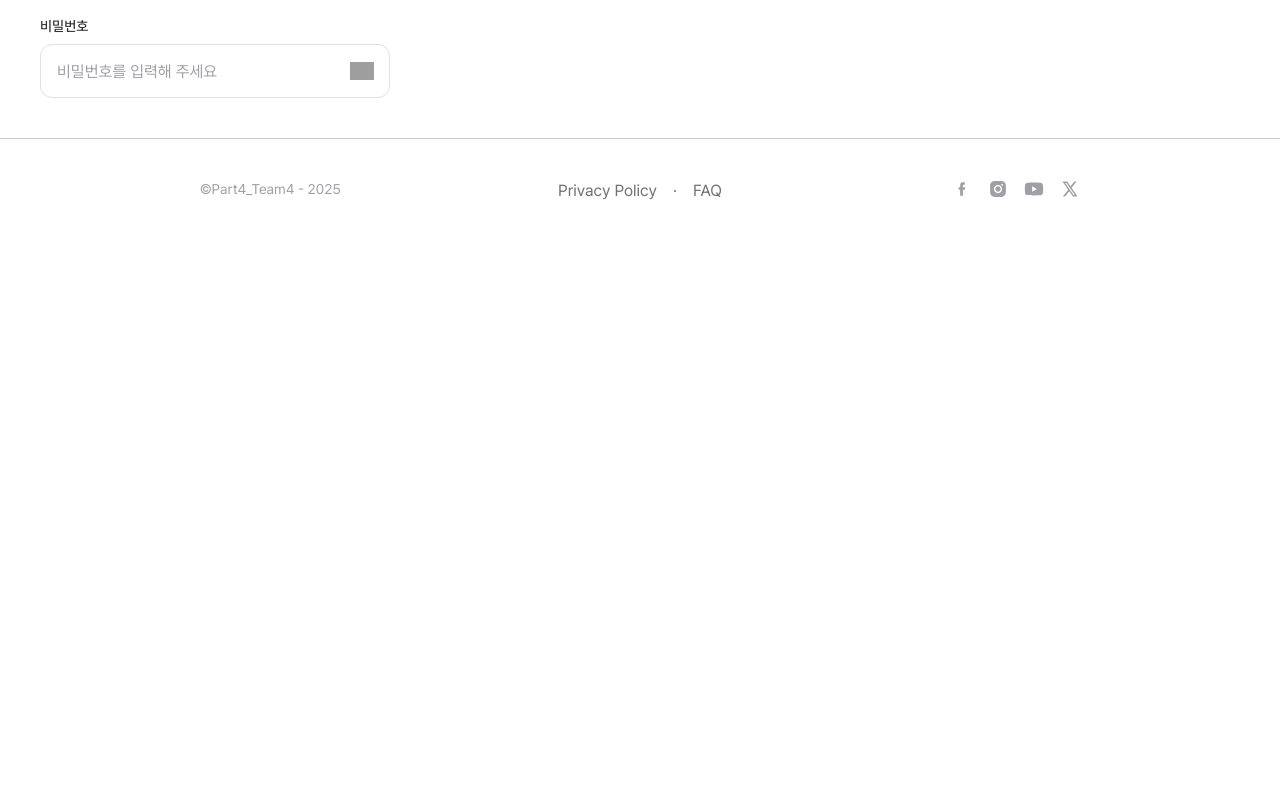
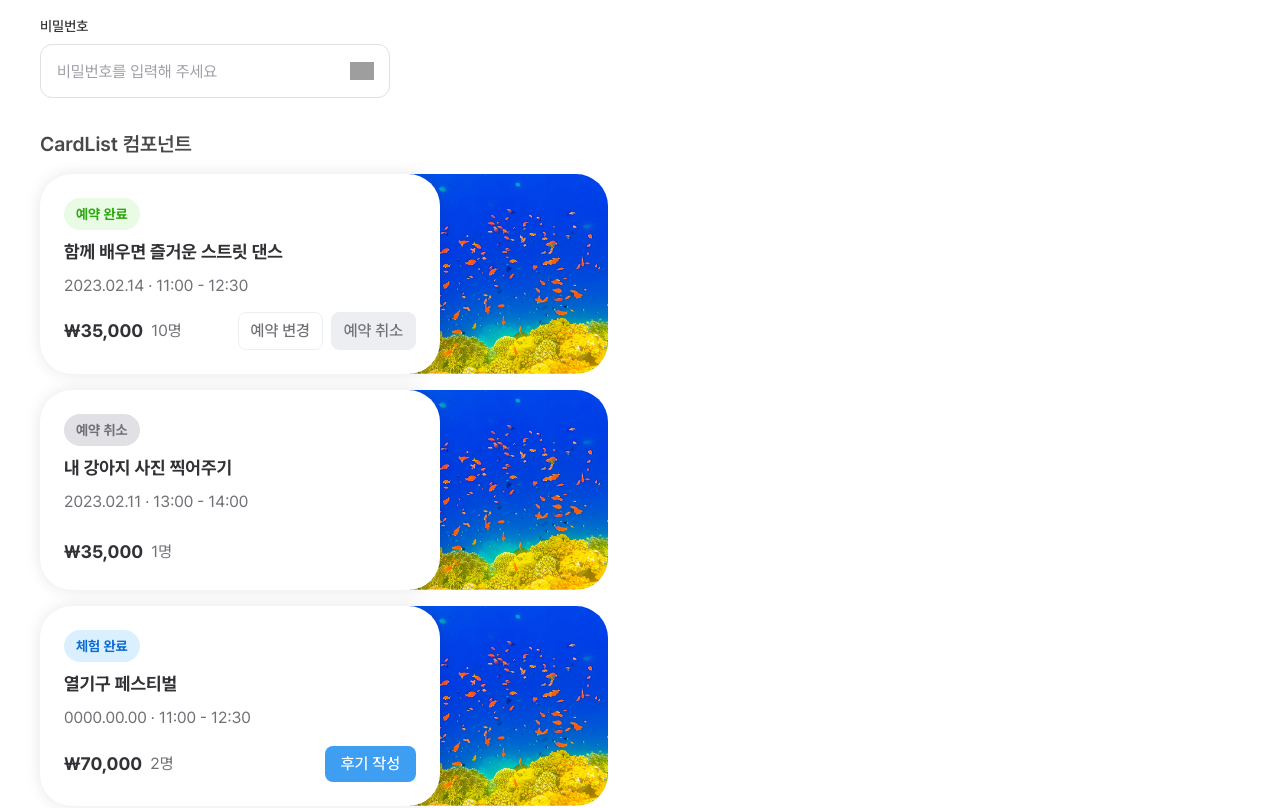
Before and after one commit to sseung30/LiveTrip, a Next.js app: page /test/stateBadge in a window 1280 px wide. Shown: the part 908-1716 px from the top of the page. Before the commit the page ends 1151 px from the top, so only its background shows below. Built offline with nearby package versions, Linux system fonts and the light colour scheme; grey boxes are pictures that could not be loaded.

Commit message:
feat: cardList 컴포넌트 UI 추가

```diff
--- a/src/app/test/sideMenu/page.tsx
+++ /dev/null
@@ -1,27 +0,0 @@
-import SideMenu from '@/components/sideMenu/SideMenu';
-
-export default function SideMenuTestPage() {
-  return (
-    <div className='min-h-screen bg-gray-900 p-10'>
-      <h1 className='mb-8 text-3xl font-bold text-white'>
-        SideMenu 컴포넌트 테스트
-      </h1>
-
-      <div className='flex gap-8'>
-        <div className='space-y-4'>
-          <h2 className='text-xl font-semibold text-white'>
-            Large Size (291x450)
-          </h2>
-          <SideMenu size='large' />
-        </div>
-
-        <div className='space-y-4'>
-          <h2 className='text-xl font-semibold text-white'>
-            Small Size (178x342)
-          </h2>
-          <SideMenu size='small' />
-        </div>
-      </div>
-    </div>
-  );
-}
--- a/src/app/test/stateBadge/page.tsx
+++ b/src/app/test/stateBadge/page.tsx
@@ -1,18 +1,10 @@
 'use client';
 
 import { useState } from 'react';
+import CardList from '@/components/cardList/CardList';
 import SideMenu from '@/components/sideMenu/SideMenu';
 import StateBadge from '@/components/stateBadge/StateBadge';
-import type { StateType } from '@/components/stateBadge/type';
 import Input from '@/components/ui/Input/Input';
-
-const stateTestData: StateType[] = [
-  'cancelled',
-  'completed',
-  'rejected',
-  'experience_completed',
-  'approved',
-];
 
 export default function StateBadgeTestPage() {
   const [emailValue, setEmailValue] = useState('');
@@ -84,6 +76,69 @@ export default function StateBadgeTestPage() {
           />
         </div>
       </div>
+
+      {/* CardList 테스트 */}
+      <div>
+        <h2 className='mb-4 text-xl font-semibold text-gray-800'>
+          CardList 컴포넌트
+        </h2>
+        <div className='flex flex-col gap-4'>
+          <CardList
+            state='completed'
+            title='함께 배우면 즐거운 스트릿 댄스'
+            date='2023.02.14'
+            startTime='11:00'
+            endTime='12:30'
+            price={35000}
+            capacity={10}
+            onChangeReservation={() => {
+              console.log('예약 변경');
+            }}
+            onCancelReservation={() => {
+              console.log('예약 취소');
+            }}
+            onWriteReview={() => {
+              console.log('후기 작성');
+            }}
+          />
+          <CardList
+            state='cancelled'
+            title='내 강아지 사진 찍어주기'
+            date='2023.02.11'
+            startTime='13:00'
+            endTime='14:00'
+            price={35000}
+            capacity={1}
+            onChangeReservation={() => {
+              console.log('예약 변경');
+            }}
+            onCancelReservation={() => {
+              console.log('예약 취소');
+            }}
+            onWriteReview={() => {
+              console.log('후기 작성');
+            }}
+          />
+          <CardList
+            state='experience_completed'
+            title='열기구 페스티벌'
+            date='0000.00.00'
+            startTime='11:00'
+            endTime='12:30'
+            price={70000}
+            capacity={2}
+            onChangeReservation={() => {
+              console.log('예약 변경');
+            }}
+            onCancelReservation={() => {
+              console.log('예약 취소');
+            }}
+            onWriteReview={() => {
+              console.log('후기 작성');
+            }}
+          />
+        </div>
+      </div>
     </div>
   );
 }
--- /dev/null
+++ b/src/components/cardList/CardList.tsx
@@ -0,0 +1,210 @@
+import Image from 'next/image';
+import type { CardListProps } from '@/components/cardList/type';
+import StateBadge from '@/components/stateBadge/StateBadge';
+
+const BUTTON_STYLES = {
+  change:
+    'rounded-lg border border-gray-50 bg-white font-medium text-gray-600 hover:bg-gray-50',
+  cancel:
+    'rounded-lg border border-gray-50 bg-gray-50 font-medium text-gray-600 hover:bg-[#FCECEA] hover:text-[#F96767]',
+  review:
+    'bg-primary-500 hover:bg-primary-600 rounded-lg font-medium text-white',
+} as const;
+
+export default function CardList({
+  state,
+  title,
+  date,
+  startTime,
+  endTime,
+  price,
+  capacity,
+  thumbnailUrl = '/images/sample_img.png',
+  onChangeReservation,
+  onCancelReservation,
+  onWriteReview,
+}: CardListProps) {
+  const showActionButtons = state === 'completed';
+  const showReviewButton = state === 'experience_completed';
+  const timeRange = `${startTime} - ${endTime}`;
+  const formattedPrice = `₩${price.toLocaleString()}`;
+
+  return (
+    <>
+      <div className='relative hidden h-[200px] w-[640px] md:flex'>
+        <div className='relative z-10 flex h-full w-[400px] flex-col justify-between overflow-hidden rounded-[2rem] bg-white p-6 shadow-[0_0_16px_rgba(0,0,0,0.1)]'>
+          <div className='flex flex-col gap-2'>
+            <div className='w-fit'>
+              <StateBadge state={state} />
+            </div>
+            <h3 className='text-lg font-bold text-gray-900'>{title}</h3>
+            <p className='text-base text-gray-600'>
+              {date} · {timeRange}
+            </p>
+          </div>
+
+          <div className='flex items-center justify-between'>
+            <div className='flex items-center gap-2'>
+              <span className='text-lg font-bold text-gray-900'>
+                {formattedPrice}
+              </span>
+              <span className='text-base text-gray-600'>{capacity}명</span>
+            </div>
+
+            {showActionButtons && (
+              <div className='flex gap-2'>
+                <button
+                  className={`${BUTTON_STYLES.change} px-3 py-1.5 text-base`}
+                  onClick={onChangeReservation}
+                >
+                  예약 변경
+                </button>
+                <button
+                  className={`${BUTTON_STYLES.cancel} px-3 py-1.5 text-base`}
+                  onClick={onCancelReservation}
+                >
+                  예약 취소
+                </button>
+              </div>
+            )}
+
+            {showReviewButton && (
+              <button
+                className={`${BUTTON_STYLES.review} px-4 py-1.5 text-base`}
+                onClick={onWriteReview}
+              >
+                후기 작성
+              </button>
+            )}
+          </div>
+        </div>
+
+        <div className='relative -ml-28 h-full w-[280px] overflow-hidden rounded-[2rem]'>
+          <Image
+            fill
+            alt={title}
+            src={thumbnailUrl}
+            className='object-cover'
+            sizes='280px'
+          />
+        </div>
+      </div>
+
+      <div className='hidden w-[476px] flex-col gap-4 sm:flex md:hidden'>
+        <p className='text-base font-bold text-gray-800'>{date}</p>
+
+        <div className='relative flex h-[168px]'>
+          <div className='relative z-10 flex w-[340px] flex-col justify-between overflow-hidden rounded-3xl bg-white p-6 shadow-[0_0_15px_rgba(0,0,0,0.09)]'>
+            <div className='flex flex-col gap-2'>
+              <div className='w-fit'>
+                <StateBadge state={state} />
+              </div>
+              <h3 className='text-lg font-bold text-gray-900'>{title}</h3>
+              <p className='text-base text-gray-600'>{timeRange}</p>
+            </div>
+            <div className='flex items-center gap-2'>
+              <span className='text-lg font-bold text-gray-900'>
+                {formattedPrice}
+              </span>
+              <span className='text-base text-gray-600'>{capacity}명</span>
+            </div>
+          </div>
+
+          <div className='relative -ml-20 h-full w-[216px] overflow-hidden rounded-3xl'>
+            <Image
+              fill
+              alt={title}
+              src={thumbnailUrl}
+              className='object-cover'
+              sizes='216px'
+            />
+          </div>
+        </div>
+
+        {showActionButtons && (
+          <div className='flex gap-2'>
+            <button
+              className={`${BUTTON_STYLES.change} w-[234px] py-2 text-base`}
+              onClick={onChangeReservation}
+            >
+              예약 변경
+            </button>
+            <button
+              className={`${BUTTON_STYLES.cancel} w-[234px] py-2 text-base`}
+              onClick={onCancelReservation}
+            >
+              예약 취소
+            </button>
+          </div>
+        )}
+
+        {showReviewButton && (
+          <button
+            className={`${BUTTON_STYLES.review} w-[476px] py-2 text-base`}
+            onClick={onWriteReview}
+          >
+            후기 작성
+          </button>
+        )}
+      </div>
+
+      <div className='flex w-[327px] flex-col gap-3 sm:hidden'>
+        <p className='text-sm font-bold text-gray-800'>{date}</p>
+
+        <div className='relative flex h-[136px]'>
+          <div className='relative z-10 flex w-[240px] flex-col justify-between overflow-hidden rounded-2xl bg-white p-4 shadow-[0_0_15px_rgba(0,0,0,0.09)]'>
+            <div className='flex flex-col gap-1'>
+              <div className='w-fit'>
+                <StateBadge state={state} className='px-2 py-1 text-xs' />
+              </div>
+              <h3 className='text-sm font-bold text-gray-900'>{title}</h3>
+              <p className='text-xs text-gray-600'>{timeRange}</p>
+            </div>
+            <div className='flex items-center gap-1.5'>
+              <span className='text-sm font-bold text-gray-900'>
+                {formattedPrice}
+              </span>
+              <span className='text-xs text-gray-600'>{capacity}명</span>
+            </div>
+          </div>
+
+          <div className='relative -ml-15 h-full w-[147px] overflow-hidden rounded-2xl'>
+            <Image
+              fill
+              alt={title}
+              src={thumbnailUrl}
+              className='object-cover'
+              sizes='147px'
+            />
+          </div>
+        </div>
+
+        {showActionButtons && (
+          <div className='flex gap-2'>
+            <button
+              className={`${BUTTON_STYLES.change} w-[159.5px] py-1.5 text-sm`}
+              onClick={onChangeReservation}
+            >
+              예약 변경
+            </button>
+            <button
+              className={`${BUTTON_STYLES.cancel} w-[159.5px] py-1.5 text-sm`}
+              onClick={onCancelReservation}
+            >
+              예약 취소
+            </button>
+          </div>
+        )}
+
+        {showReviewButton && (
+          <button
+            className={`${BUTTON_STYLES.review} w-[327px] py-1.5 text-sm`}
+            onClick={onWriteReview}
+          >
+            후기 작성
+          </button>
+        )}
+      </div>
+    </>
+  );
+}
--- /dev/null
+++ b/src/components/cardList/type.ts
@@ -0,0 +1,15 @@
+import type { StateType } from '@/components/stateBadge/type';
+
+export interface CardListProps {
+  state: StateType;
+  title: string;
+  date: string;
+  startTime: string;
+  endTime: string;
+  price: number;
+  capacity: number;
+  thumbnailUrl?: string;
+  onChangeReservation?: () => void;
+  onCancelReservation?: () => void;
+  onWriteReview?: () => void;
+}
```
Also changed, not shown: public/images/sample_img.png (added).
